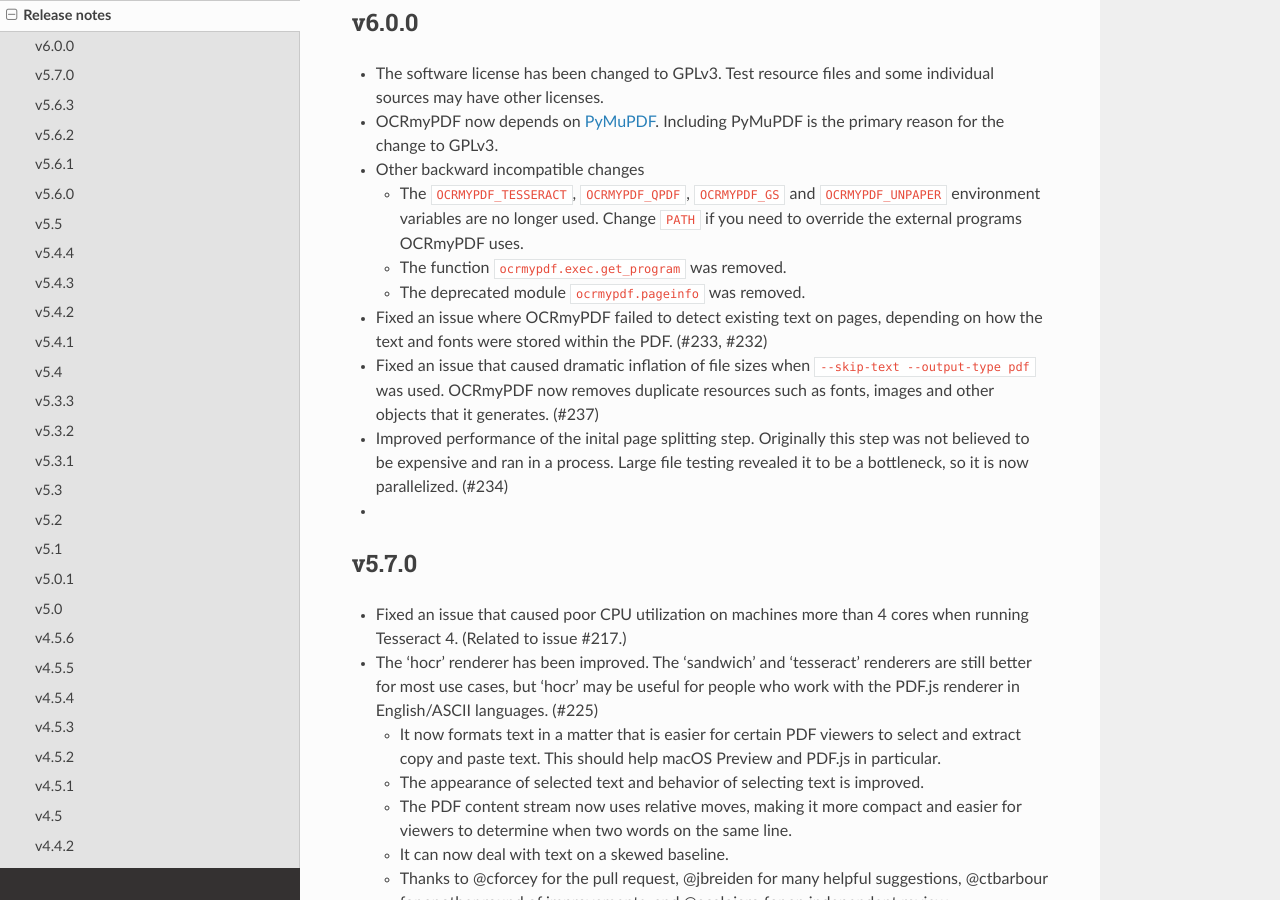
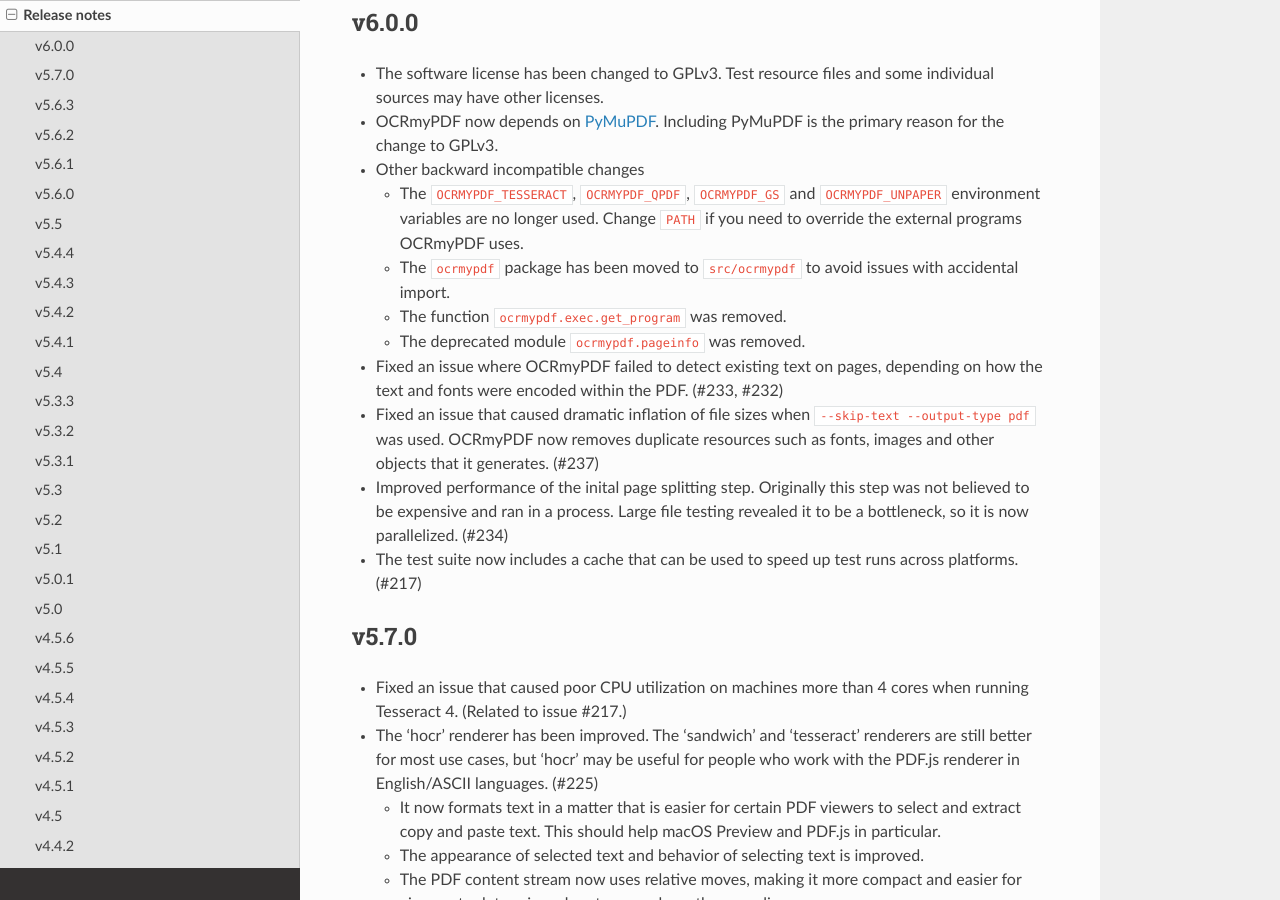
Before and after one commit to AI-General/OCRmyPDF, a Sphinx documentation site: the page built from docs/release_notes.rst, in a window 1280 px wide and 900 px high, scrolled down 298 px. Built offline with Sphinx 7.4.7 and the Read the Docs theme 2.0.0, drawn with Linux system fonts in a browser that asks for light colours.

Commit message:
Update release notes

```diff
--- a/docs/release_notes.rst
+++ b/docs/release_notes.rst
@@ -17,17 +17,19 @@
 
     + The ``OCRMYPDF_TESSERACT``, ``OCRMYPDF_QPDF``, ``OCRMYPDF_GS`` and ``OCRMYPDF_UNPAPER`` environment variables are no longer used. Change ``PATH`` if you need to override the external programs OCRmyPDF uses.
 
+    + The ``ocrmypdf`` package has been moved to ``src/ocrmypdf`` to avoid issues with accidental import.
+
     + The function ``ocrmypdf.exec.get_program`` was removed.
 
     + The deprecated module ``ocrmypdf.pageinfo`` was removed.
 
--   Fixed an issue where OCRmyPDF failed to detect existing text on pages, depending on how the text and fonts were stored within the PDF. (#233, #232)
+-   Fixed an issue where OCRmyPDF failed to detect existing text on pages, depending on how the text and fonts were encoded within the PDF. (#233, #232)
 
 -   Fixed an issue that caused dramatic inflation of file sizes when ``--skip-text --output-type pdf`` was used. OCRmyPDF now removes duplicate resources such as fonts, images and other objects that it generates. (#237)
 
 -   Improved performance of the inital page splitting step. Originally this step was not believed to be expensive and ran in a process. Large file testing revealed it to be a bottleneck, so it is now parallelized. (#234)
 
--
+-   The test suite now includes a cache that can be used to speed up test runs across platforms. (#217)
 
 
 v5.7.0
```
